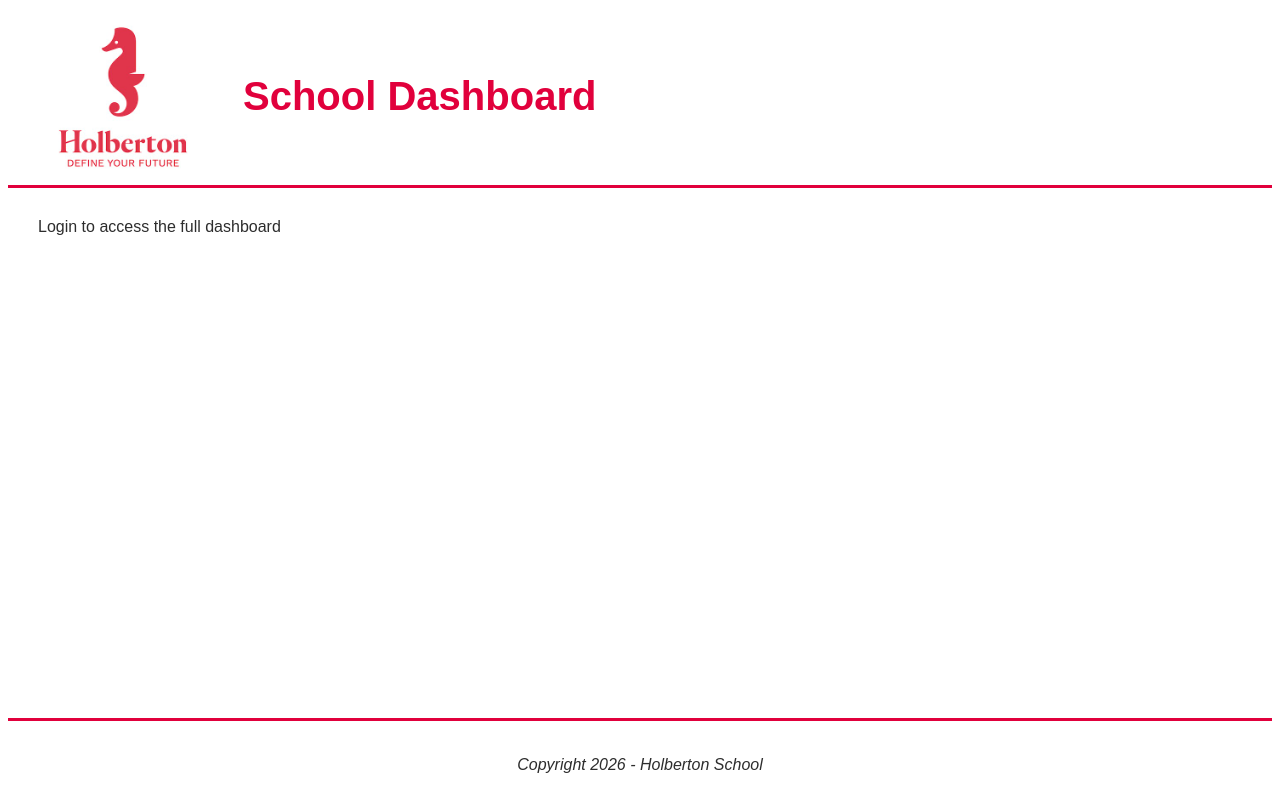
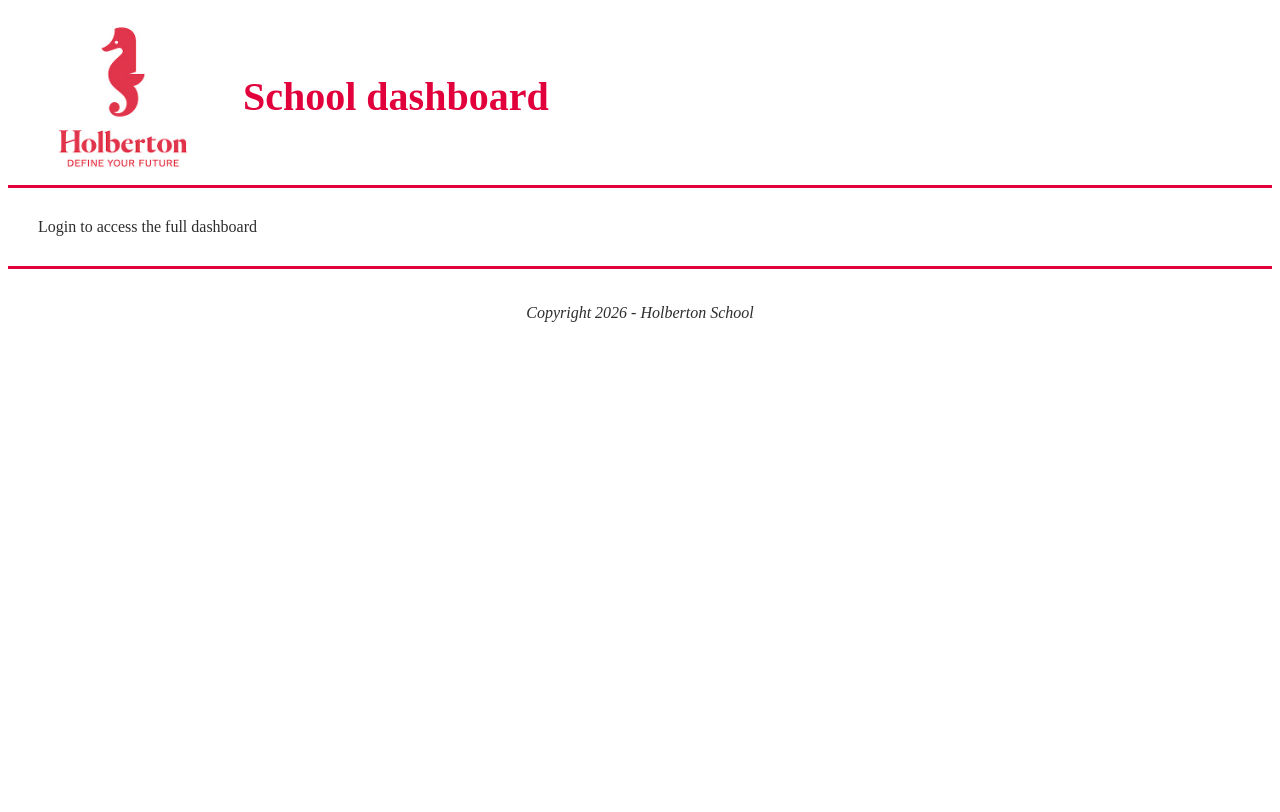
Before and after one commit to malik31200/holbertonschool-web_react, a React (Vite) app in the folder react_intro/task_0/dashboard/: page / in a window 1280 px wide. Shown: the top 812 px of the page. Built offline with nearby package versions, Linux system fonts and the light colour scheme.

Commit message:
change h To H

```diff
--- a/react_intro/task_0/dashboard/src/App.css
+++ b/react_intro/task_0/dashboard/src/App.css
@@ -1,10 +1,3 @@
-.App {
-  min-height: 100vh;
-  display: flex;
-  flex-direction: column;
-  font-family: Arial, Helvetica, sans-serif;
-}
-
 .App-header {
   display: flex;
   align-items: center;
--- a/react_intro/task_0/dashboard/src/App.jsx
+++ b/react_intro/task_0/dashboard/src/App.jsx
@@ -7,7 +7,7 @@ function App() {
     <div className='App'>
       <div className='App-header'>
         <img src={logo} alt="holberton logo" />
-        <h1>School Dashboard</h1>
+        <h1>School dashboard</h1>
       </div>
 
       <div className='App-body'>
```
